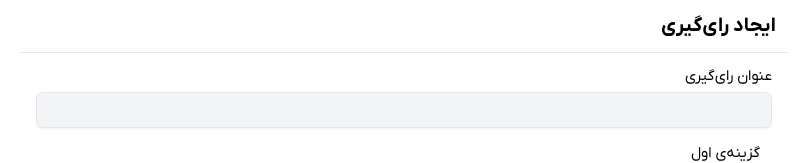
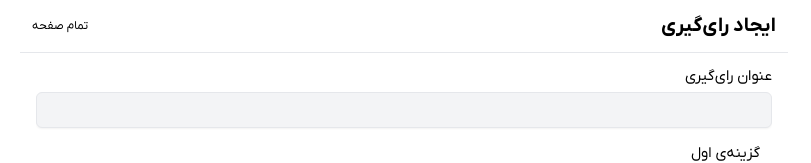
Before and after one commit to ariannargesi/vote, a Next.js app: page /create-poll in a window 1280 px wide. Shown: the top 163 px of the page, without its empty margins (236-1047 px from the left). Built offline with nearby package versions, Linux system fonts and the light colour scheme; no server answers.

Commit message:
feat: full screen

```diff
--- /dev/null
+++ b/components/full-screen.tsx
@@ -0,0 +1,32 @@
+import { useEffect, useState } from "react";
+import { toast } from "react-toastify";
+import fscreen from 'fscreen'
+export default function FullScreen() {
+
+    const [fullScreenEnabled, setFullScreenEnabled] = useState(false)
+
+    function goFullScreen() {
+        const elem = document.getElementsByTagName("html")[0];
+        if (fscreen.fullscreenEnabled) {
+            fscreen.requestFullscreen(elem)
+            toast.success('جهت خروج از حالت تمام صفحه، دکمه بازگشت یا esc را بزنید')
+        }
+    }
+
+    useEffect(() => {
+        fscreen.onfullscreenchange = () => {
+            setFullScreenEnabled(document.fullscreenElement ? true : false)
+        }
+    }, [])
+
+
+
+    if (fullScreenEnabled)
+        return null
+
+    return (
+        <button className="text-xs" onClick={goFullScreen}>
+            تمام صفحه
+        </button>
+    )
+}
--- /dev/null
+++ b/index.d.ts
@@ -0,0 +1 @@
+declare module 'fscreen'
--- a/package.json
+++ b/package.json
@@ -20,6 +20,7 @@
     "eslint": "8.36.0",
     "eslint-config-next": "13.2.4",
     "formidable": "^2.1.1",
+    "fscreen": "^1.2.0",
     "mongodb": "^5.1.0",
     "mongoose": "^7.1.0",
     "next": "13.2.4",
@@ -31,7 +32,7 @@
     "react-hook-form": "^7.43.8",
     "react-image-crop": "^10.0.9",
     "react-textarea-autosize": "^8.4.1",
-    "react-toastify": "^9.1.2",
+    "react-toastify": "^9.1.3",
     "typescript": "5.0.2",
     "zod": "^3.21.4"
   },
--- a/pages/_app.tsx
+++ b/pages/_app.tsx
@@ -8,6 +8,8 @@ import Button from '@/features/Button'
 import Path  from 'next/navigation'
 import Footer from '@/components/footer'
 import { useEffect } from 'react'
+import 'react-toastify/dist/ReactToastify.css';
+import { ToastContainer } from 'react-toastify'
 const iranYekan = localFont({
   src: [
     {
@@ -31,7 +33,10 @@ export default function App({ Component, pageProps }: AppProps) {
         <div className='h-full'>
           <Component {...pageProps} />
         </div>
-
+        <ToastContainer
+          position='bottom-center'
+          rtl
+        />
       </main>
 
     </SessionProvider>
--- a/pages/cmp.tsx
+++ b/pages/cmp.tsx
@@ -4,7 +4,9 @@ import axios from "axios";
 import { ReactNode, useState } from "react";
 import cn from 'classnames'
 
-export function Page ({children, extraClasses}: { children: ReactNode, extraClasses?: string}) {
+type Props = { children: ReactNode, extraClasses?: string }
+
+export function Page ({children, extraClasses}: Props) {
     let className = 'flex flex-col justify-between h-full'
     if(extraClasses)
         className = cn(className, extraClasses)
@@ -15,15 +17,18 @@ export function Page ({children, extraClasses}: { children: ReactNode, extraClas
     )
 }
 
-export function Header ({children}: { children: ReactNode}) {
+export function Header ({children, extraClasses}: Props) {
+    let className = "p-3 border-b"
+    if(extraClasses)
+        className = cn(className, extraClasses)
     return (
-        <header className="p-3 border-b">
+        <header className={className}>
             {children}
         </header>
     )
 }
 
-export function Footer ({children}: { children: ReactNode}) {
+export function Footer ({children}: Props) {
     return (
         <footer className="p-2 border-t">
             {children}
@@ -31,7 +36,7 @@ export function Footer ({children}: { children: ReactNode}) {
     )
 }
 
-export function Content ({children}: { children: ReactNode}) {
+export function Content ({children}: Props) {
     return (
         <div className="h-full px-4" style={{overflow: 'scroll'}}>
             {children}
--- a/pages/create-poll.tsx
+++ b/pages/create-poll.tsx
@@ -12,6 +12,7 @@ import Spinner from '@/components/Spinner'
 import React from "react"
 import { Content, Footer, Header, Page } from "./cmp"
 import httpServer from "@/axios"
+import FullScreen from "@/components/full-screen"
 const inputErrorClassName = 'block text-sm text-red-500'
 
 interface FormType {
@@ -77,8 +78,9 @@ export default function NewVote() {
     }
     return (
         <Page extraClasses="max-w-3xl mx-auto">
-            <Header>
+            <Header extraClasses="flex items-center justify-between" >
                 <h1 className="text-xl font-bold">ایجاد رای‌گیری</h1>
+                <FullScreen/>
             </Header>
             <Content>
                     <form className="flex flex-col justify-between h-full overflow-y-scroll">
```
Also changed, not shown: 2 other files (tests, documents, lock files or other folders).
